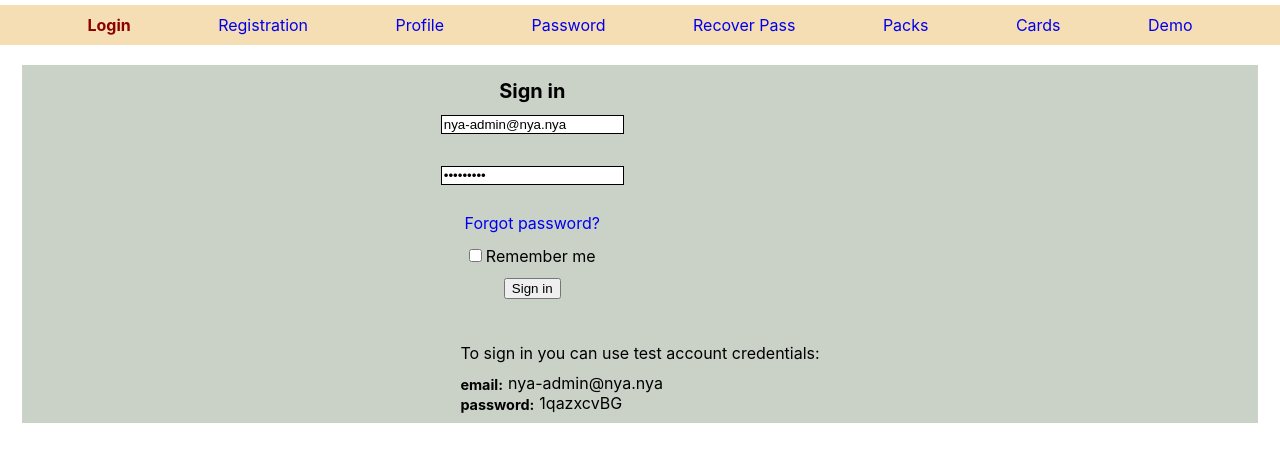
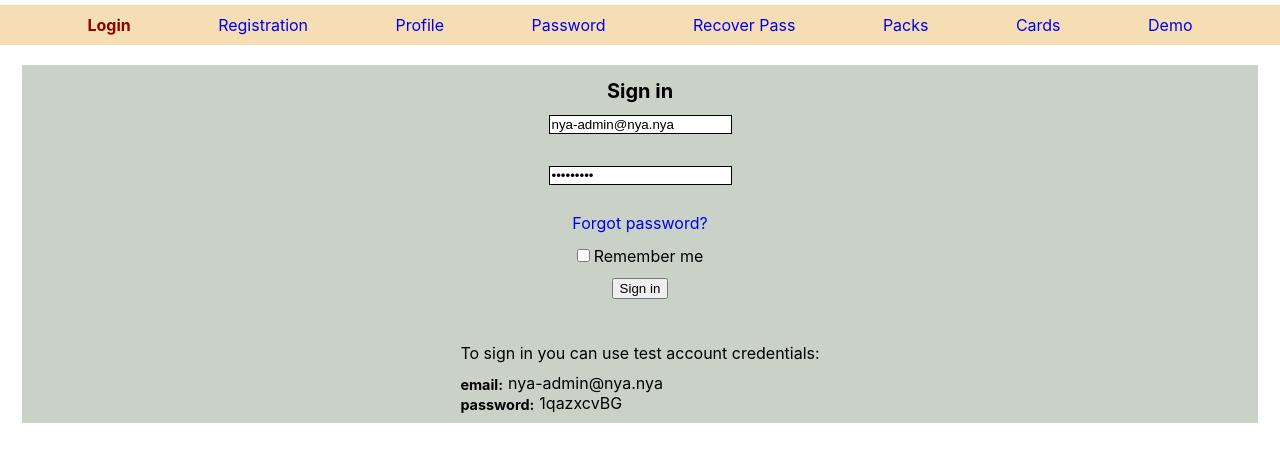
Before and after one commit to ultrwave/friday_project, a React (Create React App) app: page /packs#/login in a window 1280 px wide. Shown: the top 462 px of the page. Built offline with nearby package versions, Linux system fonts and the light colour scheme; no server answers.

Commit message:
PackItem > learn link; css fixes

```diff
--- a/src/api/API.ts
+++ b/src/api/API.ts
@@ -4,8 +4,8 @@ import {GetCardsParamsType} from '../redux/cards-reducer';
 
 const instance = axios.create({
     withCredentials: true,
-    // baseURL: 'http://localhost:7542/2.0/',
-    baseURL: 'https://neko-back.herokuapp.com/2.0',
+    baseURL: 'http://localhost:7542/2.0/',
+    // baseURL: 'https://neko-back.herokuapp.com/2.0',
     headers: {}
 })
 
--- a/src/content/Login/Login.tsx
+++ b/src/content/Login/Login.tsx
@@ -30,7 +30,7 @@ function Login({formState, onChangeHandler, onBlurHandler, checkBoxHandler, onSu
     const disableSubmit = !!(email.error || password.error || formState.globalFormError)
 
     return (
-        <>
+        <div className={style.pageContainer}>
             <form className={style.form} onSubmit={submitForm}>
                 <h1>Sign in</h1>
                 <SuperInputText
@@ -72,7 +72,7 @@ function Login({formState, onChangeHandler, onBlurHandler, checkBoxHandler, onSu
                 </div>
                 : ''
             }
-        </>
+        </div>
     )
 }
 
--- a/src/content/PacksPage/PackItem.tsx
+++ b/src/content/PacksPage/PackItem.tsx
@@ -36,8 +36,11 @@ function PackItem(props: GetPacksResponseType & PackItemPropsType) {
                             disabled={!itemIsMine}
                             onClick={props.updateCallback}>Update</button>
                 </div>
-                <div style={{width: '20%'}}>
+                <div style={{width: '5%'}}>
                     <NavLink to={`/cards/${props._id}`}>cards</NavLink>
+                </div>
+                <div style={{width: '15%'}}>
+                    <NavLink to={`/learn/${props._id}`}>learn</NavLink>
                 </div>
             </div>
         </li>
--- a/src/content/Registration/Registration2.tsx
+++ b/src/content/Registration/Registration2.tsx
@@ -88,6 +88,7 @@ function Registration2({registrationFormState, onChangeHandler, onBlurHandler, o
     // }
 
     return (
+        <div className={style.pageContainer}>
         <form className={style.form} onSubmit={submitForm}>
             <h1>Sign Up</h1>
             <div className={style.registrationErrorMessage}>
@@ -149,7 +150,7 @@ function Registration2({registrationFormState, onChangeHandler, onBlurHandler, o
             </div>
 
         </form>
-
+        </div>
 
 
         // state.successfullyRegistered ?
--- a/src/content/styles/Login.module.css
+++ b/src/content/styles/Login.module.css
@@ -1,3 +1,10 @@
+.pageContainer {
+    display: flex;
+    flex-direction: column;
+    align-items: center;
+}
+
+
 .form {
     display: flex;
     flex-direction: column;
--- a/src/content/styles/Registration.module.css
+++ b/src/content/styles/Registration.module.css
@@ -1,9 +1,14 @@
+.pageContainer {
+    display: flex;
+    justify-content: center;
+}
+
 .form {
     display: flex;
     flex-direction: column;
     width: 100%;
-    justify-content: space-evenly;
-    align-items: flex-start;
+    justify-content: flex-start;
+    align-items: center;
 }
 
 .form * {
```
